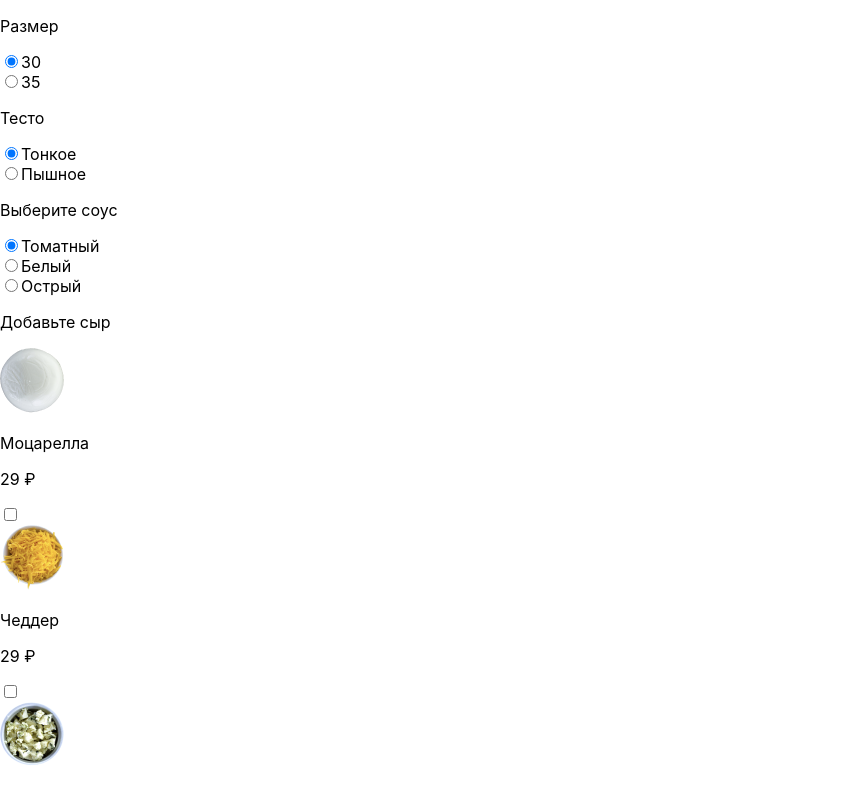
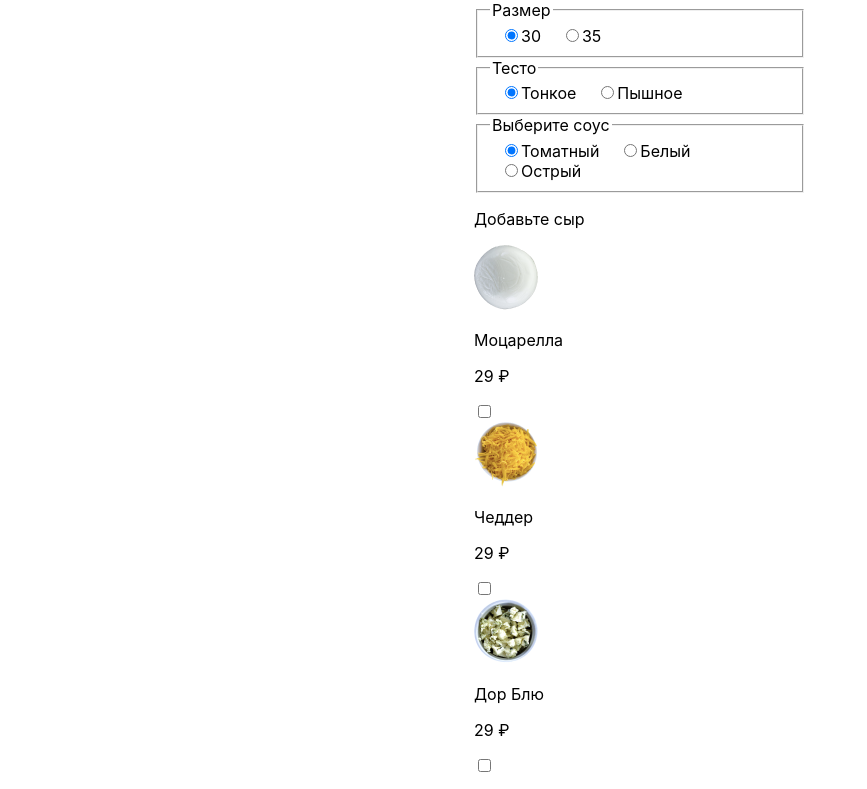
Before and after one commit to and-tol/artem-pizza, a React (Create React App) app: page / in a window 1280 px wide. Shown: the top 789 px of the page, without its empty margins (0-867 px from the left). Built offline with nearby package versions, Linux system fonts and the light colour scheme.

Commit message:
refact(RadioGroup): remove RadioSectionField, add simle style

```diff
--- a/src/App.tsx
+++ b/src/App.tsx
@@ -4,7 +4,7 @@ import {Configurator} from './Configurator'
 
 export const App: FC = function () {
   return (
-    <div>
+    <div style={{ display: 'flex', justifyContent:'center' }}>
       <Configurator />
     </div>
   );
--- a/src/components/RadioGroup.tsx
+++ b/src/components/RadioGroup.tsx
@@ -35,20 +35,32 @@ export class RadioGroup extends Component<RadioGroupProps, RadioGroupState> {
     const { data, title, nameGroup } = this.props;
 
     return (
-      <div>
-        <p>{title}</p>
+      <fieldset style={{width: '300px', maxWidth: '300px'}}>
+        <legend>{title}</legend>
         {data.map(({ value, name }, i) => {
           return (
-            <RadioSelectionField
-              key={name}
-              name={nameGroup}
-              value={value}
-              checked={this.state.value === value}
-              onChangeValue={this.onChangeValue}
-            />
+            <div key={name} style={{ display: 'inline-block' }}>
+              <label style={{margin: '10px'}} >
+                <input
+                  type='radio'
+                  name={nameGroup}
+                  value={value}
+                  checked={this.state.value === value}
+                  onChange={this.onChangeValue}
+                />
+                {/* <RadioSelectionField
+                  key={name}
+                  name={nameGroup}
+                  value={value}
+                  checked={this.state.value === value}
+                  onChangeValue={this.onChangeValue}
+                /> */}
+                {value}
+              </label>
+            </div>
           );
         })}
-      </div>
+      </fieldset>
     );
   }
 }
--- a/src/components/index.ts
+++ b/src/components/index.ts
@@ -1 +1,2 @@
 export { RadioGroup } from './RadioGroup'
+export {Button} from './Button'
```
Also changed, not shown: src/components/Button.tsx (renamed from src/elements/Button.tsx).
